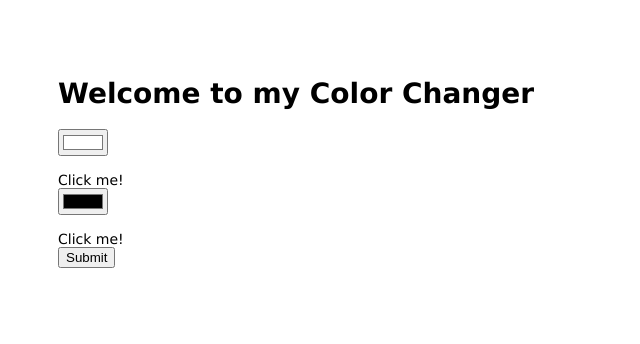
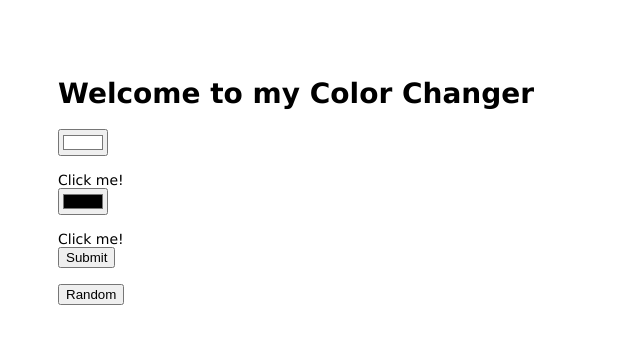
Before and after one commit to videogamese/colorpicker, a Node server app: page / in a window 1280 px wide. Shown: the top 344 px of the page, without its empty margins (0-640 px from the left). Run offline with Node 20, Linux system fonts and the light colour scheme.

Commit message:
Finished

```diff
--- a/public/stylesheets/style.css
+++ b/public/stylesheets/style.css
@@ -7,6 +7,6 @@ a {
   color: #00B7FF;
 }
 
-input {
+input, form {
   margin-bottom: 16px;
 }
--- a/routes/index.js
+++ b/routes/index.js
@@ -15,4 +15,21 @@ router.post('/', function (req, res){
     textColor: req.body.textColorPicker
   })
 })
+
+/*Post random values and render original page */
+router.post('/random', function (req, res){
+  res.render('index', {
+    color: generateRandomHexCode(),
+    textColor: generateRandomHexCode()
+  })
+})
+function generateRandomHexCode() {
+  let hexCode = "#"
+  while ( hexCode.length < 7 ) {
+    hexCode += (Math.round(Math.random() * 15)).toString(16 )
+  }
+  return hexCode
+}
+
+
 module.exports = router;
--- a/views/index.pug
+++ b/views/index.pug
@@ -12,3 +12,5 @@ block content
     label(for="picker") Click me!
     br
     button(type="submit") Submit
+  form(method="POST" action="/random")
+    button(type="submit") Random
```
